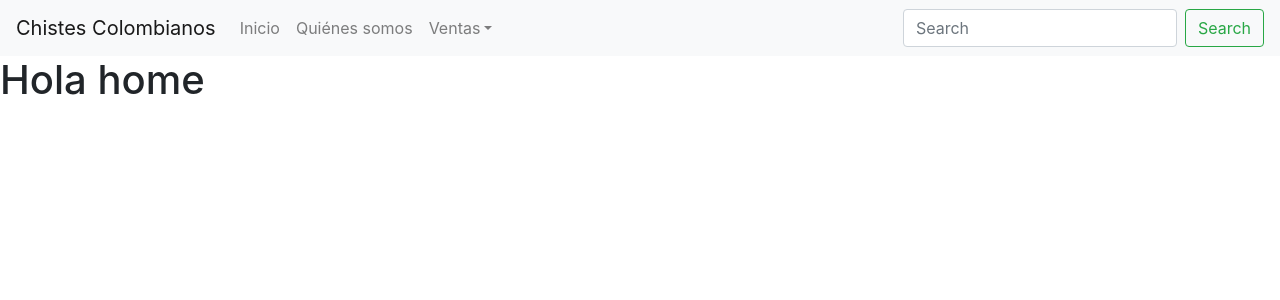
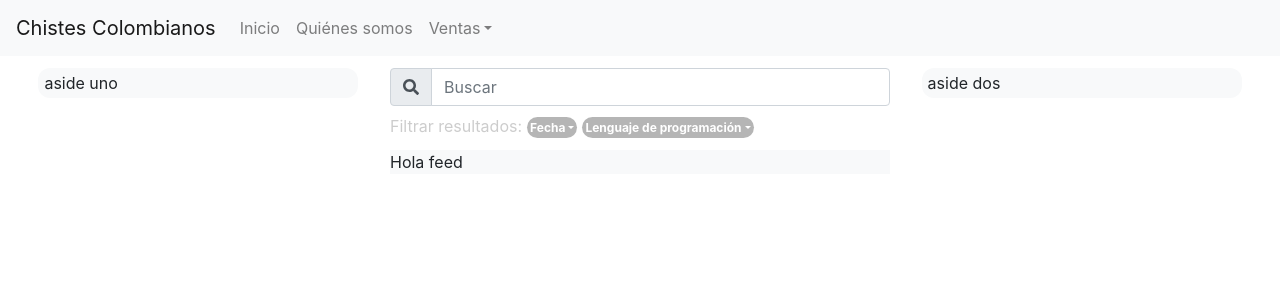
Before and after one commit to nerrewton/react-wordpress-front, a React (Create React App) app: page / in a window 1280 px wide. Shown: the top 300 px of the page. Built offline with nearby package versions, Linux system fonts and the light colour scheme.

Commit message:
Se agregan asides y se empieza a crear contenido del fedd

```diff
--- a/package.json
+++ b/package.json
@@ -3,10 +3,14 @@
   "version": "0.1.0",
   "private": true,
   "dependencies": {
+    "@fortawesome/fontawesome-svg-core": "^1.2.27",
+    "@fortawesome/free-solid-svg-icons": "^5.12.1",
+    "@fortawesome/react-fontawesome": "^0.1.9",
     "@testing-library/jest-dom": "^4.2.4",
     "@testing-library/react": "^9.3.2",
     "@testing-library/user-event": "^7.1.2",
     "bootstrap": "^4.4.1",
+    "node-sass": "^4.13.1",
     "path": "^0.12.7",
     "react": "^16.12.0",
     "react-bootstrap": "^1.0.0-beta.16",
--- /dev/null
+++ b/src/components/Buscador.js
@@ -0,0 +1,39 @@
+import React, { Component } from 'react';
+import {
+    Row,
+    Col,
+    InputGroup,
+    FormControl
+} from 'react-bootstrap';
+import {
+    FontAwesomeIcon
+} from '@fortawesome/react-fontawesome';
+import {
+    faSearch
+} from '@fortawesome/free-solid-svg-icons';
+
+class Buscador extends Component {
+    state = {  }
+    render() {
+        return (
+            <Row>
+                <Col>
+                    <InputGroup className="mb-2">
+                        <InputGroup.Prepend>
+                            <InputGroup.Text id="buscador-icon">
+                                <FontAwesomeIcon icon={faSearch} />
+                            </InputGroup.Text>
+                        </InputGroup.Prepend>
+                        <FormControl
+                        placeholder="Buscar"
+                        aria-label="Buscar"
+                        aria-describedby="buscador-icon"
+                        />
+                    </InputGroup>
+                </Col>
+            </Row>
+        );
+    }
+}
+
+export default Buscador;
--- /dev/null
+++ b/src/components/FiltroBusqueda.js
@@ -0,0 +1,15 @@
+
+import React, { Component } from 'react';
+
+class FiltroBusqueda extends Component {
+    render() {
+        return (
+            <ul className="custom-filtro-busqueda">
+                <li>Fecha</li>
+                <li>Lenguaje de programación</li>
+            </ul>
+        );
+    }
+}
+
+export default FiltroBusqueda;
--- a/src/components/Header.js
+++ b/src/components/Header.js
@@ -2,10 +2,7 @@ import React from "react";
 import {
     Navbar,
     Nav,
-    NavDropdown,
-    Form,
-    FormControl,
-    Button
+    NavDropdown
 } from "react-bootstrap";
 import { Link } from "react-router-dom";
 
@@ -52,14 +49,6 @@ const Header = props => {
                         );
                     })}
                 </Nav>
-                <Form inline>
-                    <FormControl
-                        type="text"
-                        placeholder="Search"
-                        className="mr-sm-2"
-                    />
-                    <Button variant="outline-success">Search</Button>
-                </Form>
             </Navbar.Collapse>
         </Navbar>
     );
--- /dev/null
+++ b/src/components/LeftAside.js
@@ -0,0 +1,13 @@
+import React, { Component } from 'react';
+
+class LeftAside extends Component {
+    render() {
+        return (
+            <div className="custom-aside-left">
+                aside uno
+            </div>
+        );
+    }
+}
+
+export default LeftAside;
--- /dev/null
+++ b/src/components/RightAside.js
@@ -0,0 +1,13 @@
+import React, { Component } from 'react';
+
+class RightAside extends Component {
+    render() {
+        return (
+            <div className="custom-aside-right">
+                aside dos
+            </div>
+        );
+    }
+}
+
+export default RightAside;
--- a/src/index.js
+++ b/src/index.js
@@ -4,6 +4,7 @@ import './index.css';
 import App from './App';
 import * as serviceWorker from './serviceWorker';
 import 'bootstrap/dist/css/bootstrap.css';
+import './styles/main.sass';
 
 ReactDOM.render(<App />, document.getElementById('root'));
 
--- a/src/pages/Home.js
+++ b/src/pages/Home.js
@@ -1,9 +1,37 @@
 import React from "react";
+import {
+    Row,
+    Col
+} from 'react-bootstrap';
+
+import LeftAside from '../components/LeftAside';
+import RightAside from '../components/RightAside';
+import Buscador from '../components/Buscador';
+import FiltroBusqueda from '../components/FiltroBusqueda';
 
 const Home = () => {
     return (
-        <div>
-            <h1>Hola home</h1>
+        <div className="custom-container">
+            <LeftAside />
+            <RightAside />
+            <div className="custom-content">
+                <div className="custom-buscador">
+                    <Row>
+                        <Col>
+                            <Buscador />
+                        </Col>
+                    </Row>
+                    <Row>
+                        <Col>
+                            <span className="custom-letra-opaca">Filtrar resultados:</span>
+                            <FiltroBusqueda />
+                        </Col>
+                    </Row>
+                </div>
+                <div className="custom-feed">
+                    Hola feed
+                </div>
+            </div>
         </div>
     )
 }
--- /dev/null
+++ b/src/styles/_layout.sass
@@ -0,0 +1,40 @@
+//Basic layout css
+$gray-background-color: #f8f9fa
+
+%aside-basic
+    width: 320px
+    height: auto
+    background-color: $gray-background-color
+    position: fixed
+    margin: 0px 3% 12px 3%
+    border-radius: 12px
+    padding: 3px 6px 3px 6px
+
+.custom-container
+    clear: both
+    margin-left: 12px
+    margin-right: 12px
+
+    .custom-aside-left
+        @extend %aside-basic
+        left: 0
+
+    .custom-aside-right
+        @extend %aside-basic
+        right: 0
+
+    .custom-content
+        width: 512px
+        margin: auto
+        margin-top: 12px
+        border-radius: 12px
+        padding: 0px 6px 3px 6px
+
+        .custom-buscador
+            width: 100%
+            height: auto
+            margin-bottom: 12px
+
+        .custom-feed
+            width: 100%
+            background-color: $gray-background-color
--- /dev/null
+++ b/src/styles/main.sass
@@ -0,0 +1,34 @@
+/*  Created by: Rene Arteaga
+    Date: 2020-03-15
+    Content: Custom styles for cockycode.com
+    Version: 1.0.0 */
+@import './_layout'
+
+.custom-letra-opaca
+    color: rgba(0, 0, 0, 0.2)
+
+.custom-filtro-busqueda
+    display: inline
+    list-style: none
+    margin: 0
+    padding: 0
+
+    li
+        margin-left: 5px
+        font-size: 12px
+        display: inline
+        padding: 3px
+        background-color: #b5b5b5
+        border-radius: 12px
+        color: #ffffff
+        font-weight: bold
+
+        &:after
+            display: inline-block
+            margin-left: 0.255em
+            vertical-align: 0.255em
+            content: ""
+            border-top: 0.3em solid
+            border-right: 0.3em solid transparent
+            border-bottom: 0
+            border-left: 0.3em solid transparent
--- a/src/testParameters/menuParams.json
+++ b/src/testParameters/menuParams.json
@@ -52,6 +52,19 @@
                 "portal_id": 1,
                 "fecha_crea": null,
                 "fecha_modifica": null
+            },
+            {
+                "menu_id": 4,
+                "nombre": "Ventas anuales",
+                "icon": "bills",
+                "component": "VentasMensuales",
+                "ruta": "/ventas_mensuales",
+                "estado": 1,
+                "menu_padre_id": 2,
+                "tipo_menu": 2,
+                "portal_id": 1,
+                "fecha_crea": null,
+                "fecha_modifica": null
             }
         ]
     }
```
Also changed, not shown: 1 other file (tests, documents, lock files or other folders).
